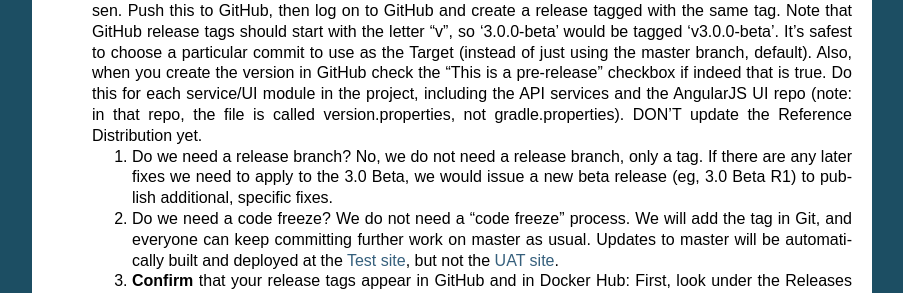
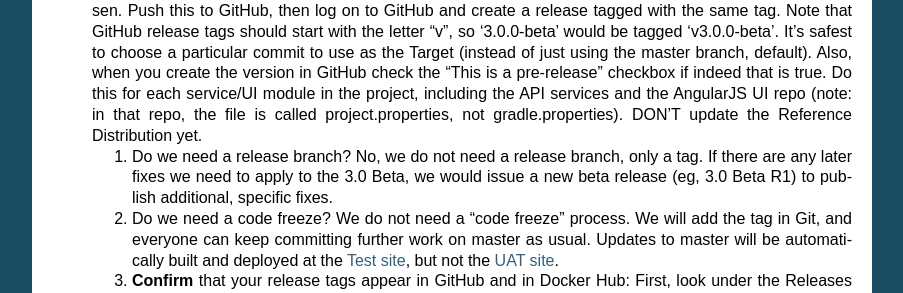
Before and after one commit to OpenLMIS/openlmis-ref-distro, a Sphinx documentation site: the page built from docs/source/conventions/versioningReleasing.md, in a window 1280 px wide and 900 px high, scrolled down 7256 px. Shown: the part 279-572 px from the top of the window, without its empty margins (198-1101 px from the left). Built offline with Sphinx 7.4.7, drawn with Linux system fonts in a browser that asks for light colours; pages that are not in the unit, such as notebooks, are missing from menus; some of the changed text lies outside the part shown.

Commit message:
OLMIS-3195: changed ui properties file from version to project

```diff
--- a/docs/source/conventions/versioningReleasing.md
+++ b/docs/source/conventions/versioningReleasing.md
@@ -201,7 +201,7 @@ versioning and schedule were also discussed at the [Product Committee meeting on
 Because each component is independently, semantically versioned, the developers working on that
 component need to coordinate so they are working towards the same version (their next release).
 
-Each component's repository has a version file (gradle.properties or version.properties) that
+Each component's repository has a version file (gradle.properties or project.properties) that
 states which version is currently being developed. By default, we expect components will be working
 on the master branch towards a Patch release. The developers can coordinate any time they are ready
 to work on features (for a Minor release).
@@ -328,7 +328,7 @@ in these steps - e.g. SNAPSHOT):
    the Target (instead of just using the master branch, default). Also, when you create the version
    in GitHub check the "This is a pre-release" checkbox if indeed that is true. Do this for each
    service/UI module in the project, including the API services and the AngularJS UI repo (note: in
-   that repo, the file is called version.properties, not gradle.properties). DON'T update the
+   that repo, the file is called project.properties, not gradle.properties). DON'T update the
    Reference Distribution yet.
    1. Do we need a release branch? No, we do not need a release branch, only a tag. If there are any
       later fixes we need to apply to the 3.0 Beta, we would issue a new beta release (eg, 3.0 Beta
```
